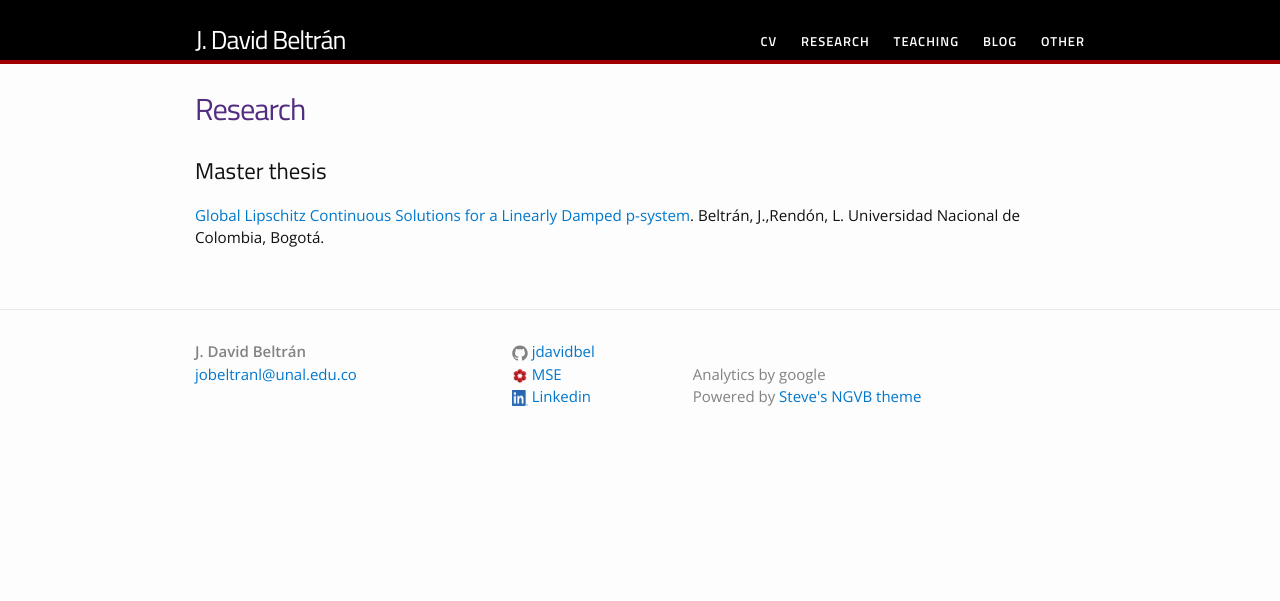
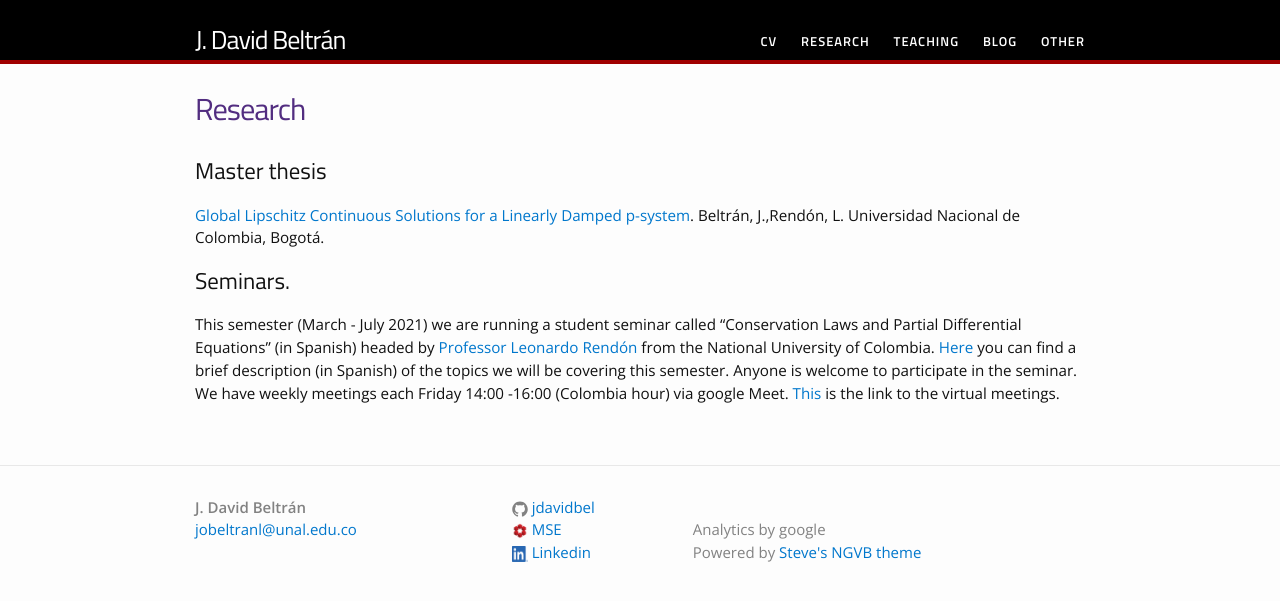
Before and after one commit to jdavidbel/jdavidbel.github.io, a Jekyll site: the page built from research.md, in a window 1280 px wide. Shown: the top 601 px of the page. Built offline with Jekyll 4.4.1, drawn with Linux system fonts in a browser that asks for light colours.

Commit message:
Seminar Info

```diff
--- a/research.md
+++ b/research.md
@@ -35,3 +35,8 @@ pubs:
 
 ## Master thesis
 [Global Lipschitz Continuous Solutions for a Linearly Damped p-system](https://drive.google.com/file/d/1_P64kWlYtXpNycHJo2yXcU1vP3zbvkrr/view?usp=sharing). Beltrán, J.,Rendón, L. Universidad Nacional de Colombia, Bogotá.
+## Seminars.
+This semester (March - July 2021) we are running a student seminar called "Conservation Laws and Partial Differential Equations" (in Spanish) headed by [Professor Leonardo Rendón](https://scholar.google.com/citations?user=5U0ZQxcAAAAJ&hl=es) from the National University of Colombia.
+[Here](https://drive.google.com/file/d/1-OGxeZ2FeTFvqHLiSpzutyo5IA7l0v2W/view?usp=sharing) you can find a brief description (in Spanish) of the topics we will be covering this semester.
+Anyone is welcome to participate in the seminar.
+We have weekly meetings each Friday 14:00 -16:00 (Colombia hour) via google Meet. [This](https://meet.google.com/ads-jcfs-hfa)  is the link to the virtual meetings.
```
